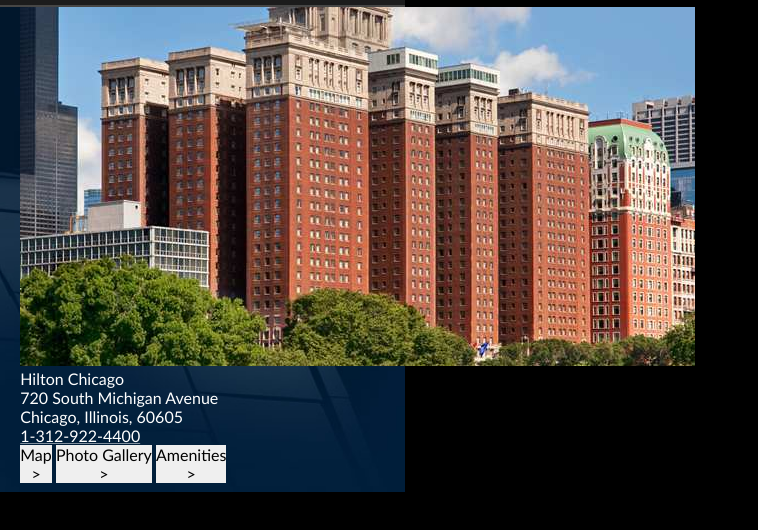
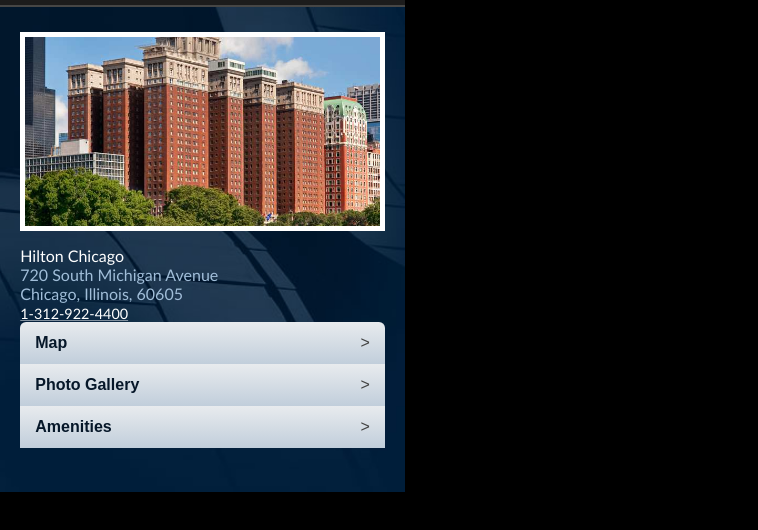
Before and after one commit to sunsnba/Hilton, a plain HTML site: page index.html in a window 1280 px wide. Shown: the part 48-578 px from the top of the page, without its empty margins (0-758 px from the left). Drawn offline with Linux system fonts and the light colour scheme.

Commit message:
adding matching styling

```diff
--- a/index.html
+++ b/index.html
@@ -21,7 +21,7 @@
             <div class="hotel-info-text">
                 <h2 id="hotel-info-title">Hilton Chicago</h2>
                 <div>
-                    <h3 id"mailing-address">
+                    <h3 id="mailing-address">
                       720 South Michigan Avenue <br />
                       Chicago, Illinois, 60605 <br />
                       <a href="1-312-922-4400" id="hotel-phone-number">1-312-922-4400</a>
--- a/styles.css
+++ b/styles.css
@@ -75,3 +75,53 @@ a {
     float: right;
     padding-top: 3px;
 }
+
+#hotel-info-exterior {
+    width: 100%;
+    box-sizing: border-box;
+    border: solid white 5px;
+    margin-top: 25px;
+    margin-bottom: 12px;
+}
+
+#hotel-info-text {
+    line-height: 1.5;
+    margin-bottom: 1.2em;
+    font-size: .9em
+}
+
+#mailing-address {
+    color: #A1BED9;
+}
+
+
+.menu-option {
+    width: 100%;
+    padding: 12px 15px;
+    background: linear-gradient(#E8EBEE, #C1CEDB);
+    color: #021d4f;
+    font-size: 1em;
+    font-family: Arial, sans-serif;
+    font-weight: 600;
+}
+
+.menu-option-description {
+    float: left;
+    color: #061729;
+}
+
+.menu-pointer {
+    color: #434343;
+    float: right;
+    font-weight: 500;
+}
+
+#menu-map {
+    border-top-right-radius: 6px;
+    border-top-left-radius: 6px;
+    border-bottom: #DCDCDC;
+}
+
+#hotel-phone-number {
+    font-size: .9em;
+}
```
